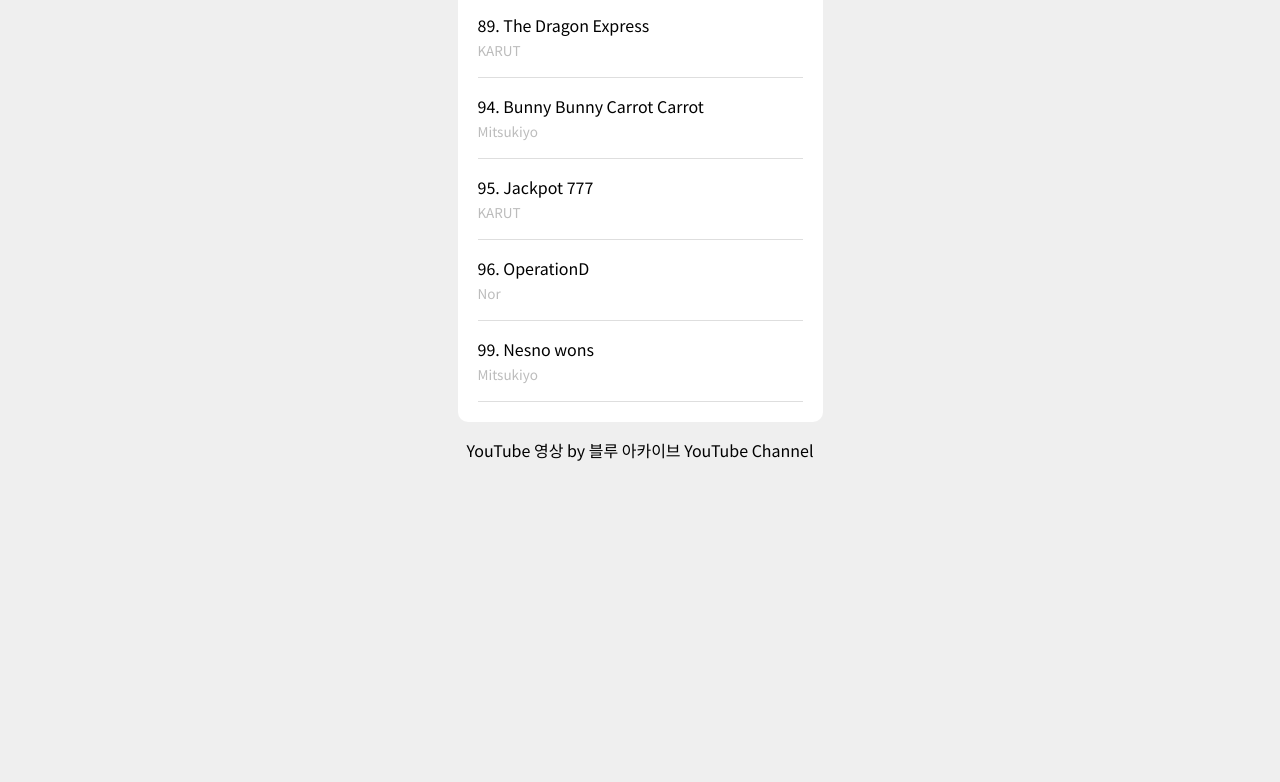
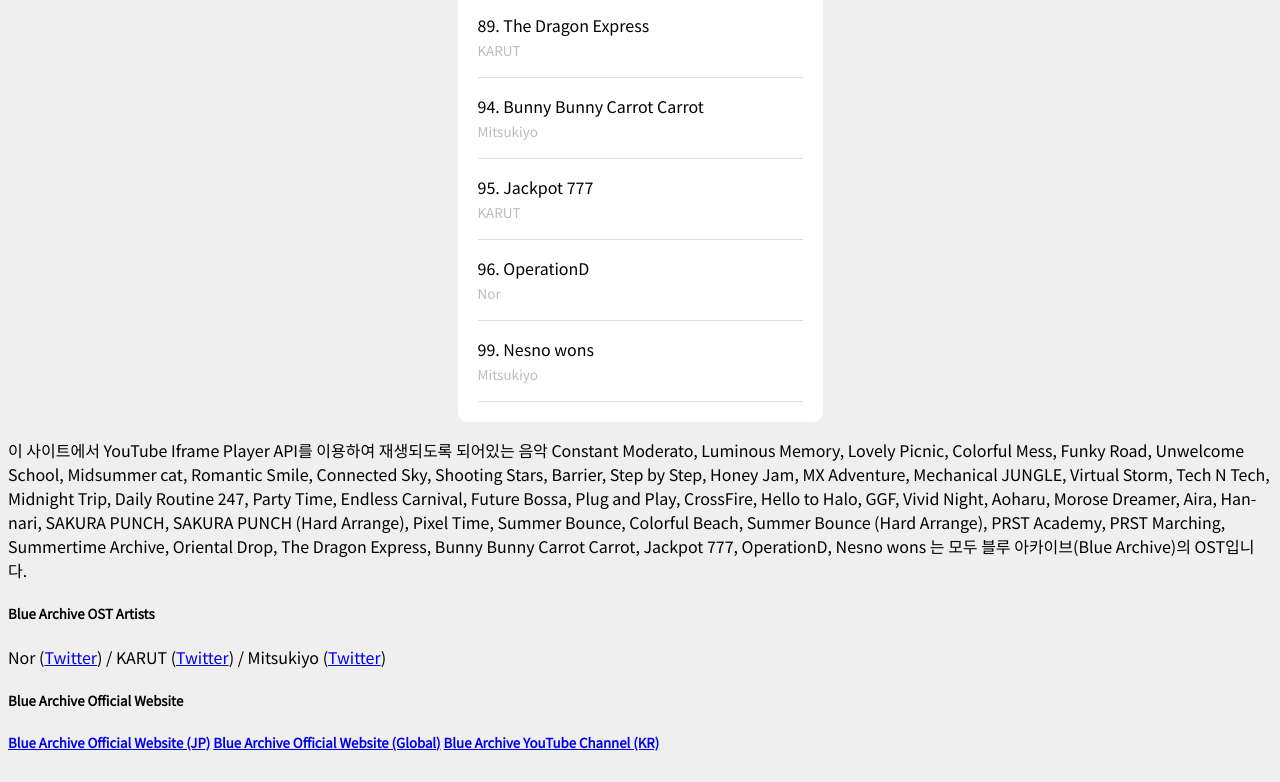
Before and after one commit to okysky1121/ba-bgm, a plain HTML site: page index.html in a window 1280 px wide. Shown: the part 3522-4304 px from the top of the page. Before the commit the page ends 4008 px from the top, so only its background shows below. Drawn offline with Linux system fonts and the light colour scheme.

Commit message:
Update index.html

```diff
--- a/index.html
+++ b/index.html
@@ -22,7 +22,62 @@
         <div id="playlist">
         </div>
         <footer>
-            <p>YouTube 영상 by <a style="text-decoration:none;color:black;" href="https://www.youtube.com/channel/UCj0iColXMAjPA92rH-AXVGQ">블루 아카이브 YouTube Channel</a></p>
+            <p>이 사이트에서 YouTube Iframe Player API를 이용하여 재생되도록 되어있는 음악
+Constant Moderato,
+Luminous Memory,
+Lovely Picnic,
+Colorful Mess,
+Funky Road,
+Unwelcome School,
+Midsummer cat,
+Romantic Smile,
+Connected Sky,
+Shooting Stars,
+Barrier,
+Step by Step,
+Honey Jam,
+MX Adventure,
+Mechanical JUNGLE,
+Virtual Storm,
+Tech N Tech,
+Midnight Trip,
+Daily Routine 247,
+Party Time,
+Endless Carnival,
+Future Bossa,
+Plug and Play,
+CrossFire,
+Hello to Halo,
+GGF,
+Vivid Night,
+Aoharu,
+Morose Dreamer,
+Aira,
+Han-nari,
+SAKURA PUNCH,
+SAKURA PUNCH (Hard Arrange),
+Pixel Time,
+Summer Bounce,
+Colorful Beach,
+Summer Bounce (Hard Arrange),
+PRST Academy,
+PRST Marching,
+Summertime Archive,
+Oriental Drop,
+The Dragon Express,
+Bunny Bunny Carrot Carrot,
+Jackpot 777,
+OperationD,
+Nesno wons
+                는 모두 블루 아카이브(Blue Archive)의 OST입니다.</p>
+            <h5>Blue Archive OST Artists</h5>
+            <p>Nor (<a href="https://twitter.com/NOR0910">Twitter</a>) /
+                KARUT (<a href="https://twitter.com/triplebullets">Twitter</a>)  /
+                Mitsukiyo (<a href="https://twitter.com/mitsukiyo_5">Twitter</a>)</p>
+            <h5>Blue Archive Official Website<h5>
+            <p><a href="https://bluearchive.jp/">Blue Archive Official Website (JP)</a>
+                <a href="https://bluearchive.nexon.com/">Blue Archive Official Website (Global)</a>
+                <a href="https://www.youtube.com/channel/UCj0iColXMAjPA92rH-AXVGQ">Blue Archive YouTube Channel (KR)</a></p>
         </footer>
     </div>
     <script src="script.js">
```
